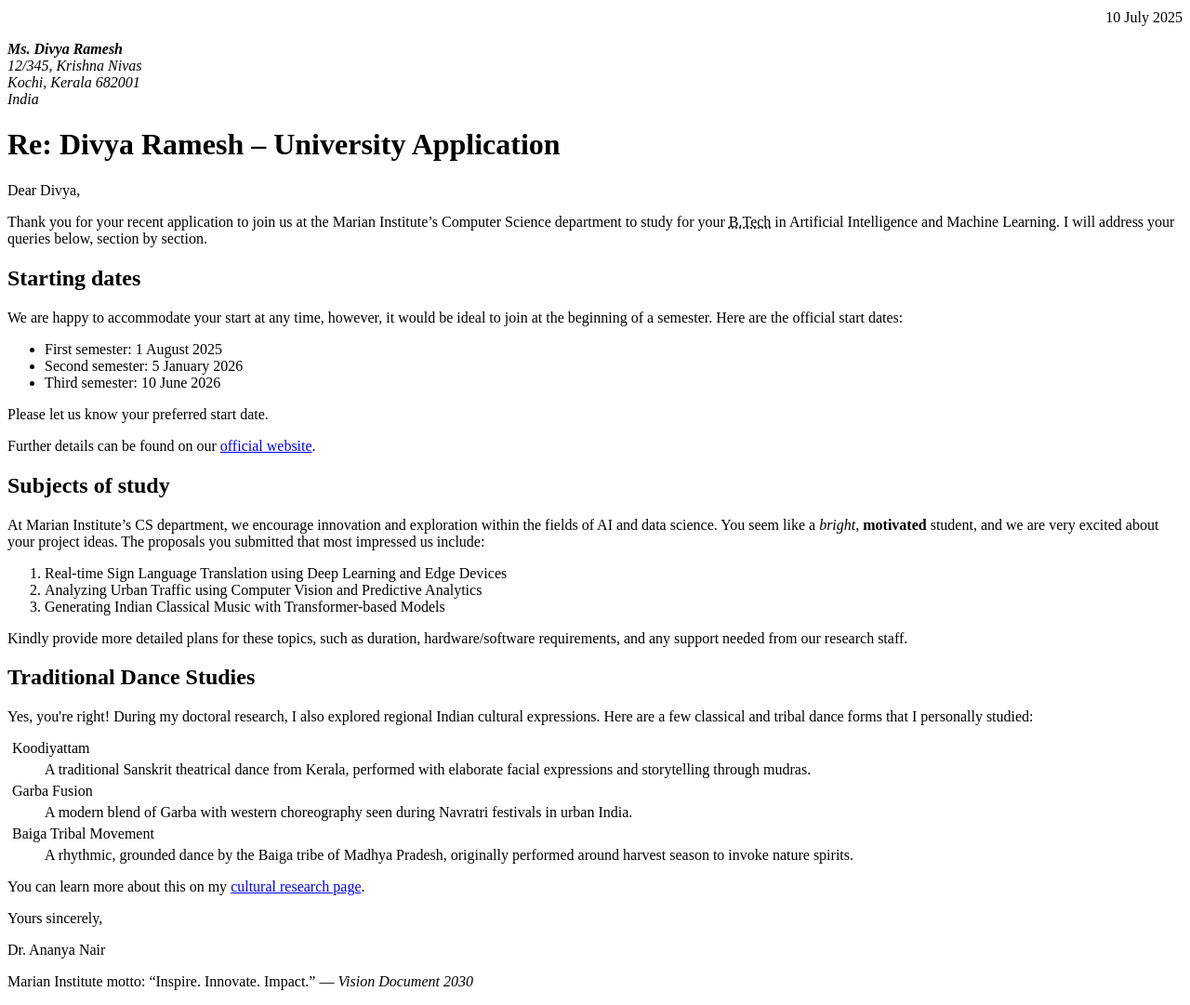
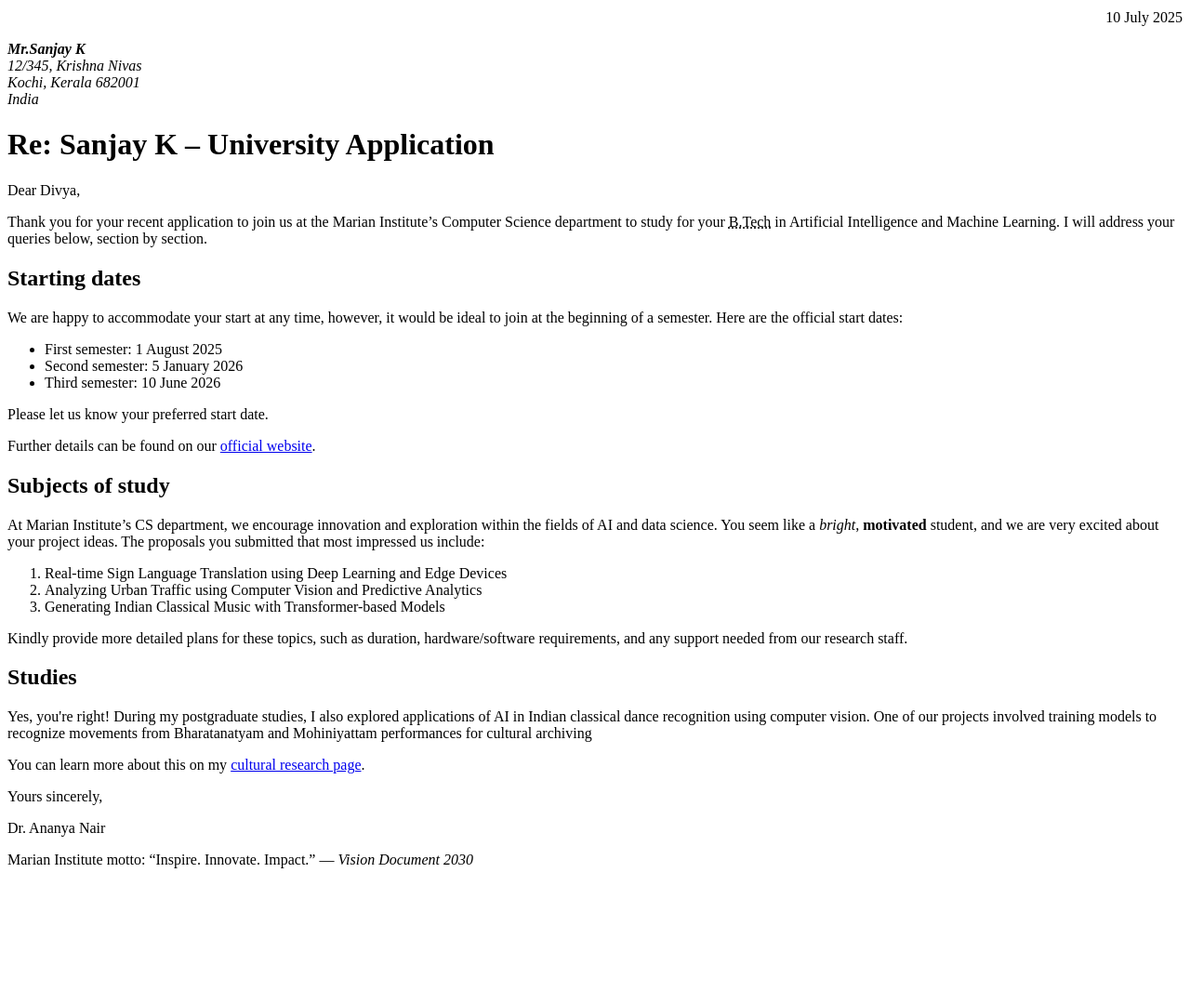
Before and after one commit to sanjayk2004/letter-markup, a plain HTML site: page index.html in a window 1280 px wide. Shown: the part 140-1221 px from the top of the page at 93% size. After the commit the page ends 1090 px from the top, so only its background shows below. Drawn offline with Linux system fonts and the light colour scheme.

Commit message:
Update index.html

```diff
--- a/index.html
+++ b/index.html
@@ -30,13 +30,13 @@
   </p>
 
   <address>
-    <strong>Ms. Divya Ramesh</strong><br>
+    <strong>Mr.Sanjay K</strong><br>
     12/345, Krishna Nivas<br>
     Kochi, Kerala 682001<br>
     India
   </address>
 
-  <h1>Re: Divya Ramesh – University Application</h1>
+  <h1>Re: Sanjay K – University Application</h1>
 
   <p>Dear Divya,</p>
 
@@ -83,28 +83,11 @@
     Kindly provide more detailed plans for these topics, such as duration, hardware/software requirements, and any support needed from our research staff.
   </p>
 
-  <h2>Traditional Dance Studies</h2>
+  <h2> Studies</h2>
 
   <p>
-    Yes, you're right! During my doctoral research, I also explored regional Indian cultural expressions. Here are a few classical and tribal dance forms that I personally studied:
+    Yes, you're right! During my postgraduate studies, I also explored applications of AI in Indian classical dance recognition using computer vision. One of our projects involved training models to recognize movements from Bharatanatyam and Mohiniyattam performances for cultural archiving
   </p>
-
-  <dl>
-    <dt>Koodiyattam</dt>
-    <dd>
-      A traditional Sanskrit theatrical dance from Kerala, performed with elaborate facial expressions and storytelling through mudras.
-    </dd>
-
-    <dt>Garba Fusion</dt>
-    <dd>
-      A modern blend of Garba with western choreography seen during Navratri festivals in urban India.
-    </dd>
-
-    <dt>Baiga Tribal Movement</dt>
-    <dd>
-      A rhythmic, grounded dance by the Baiga tribe of Madhya Pradesh, originally performed around harvest season to invoke nature spirits.
-    </dd>
-  </dl>
 
   <p>
     You can learn more about this on my <a href="http://marian-institute.ac.in/research/dance" title="Dr. Ananya's cultural studies">cultural research page</a>.
```
